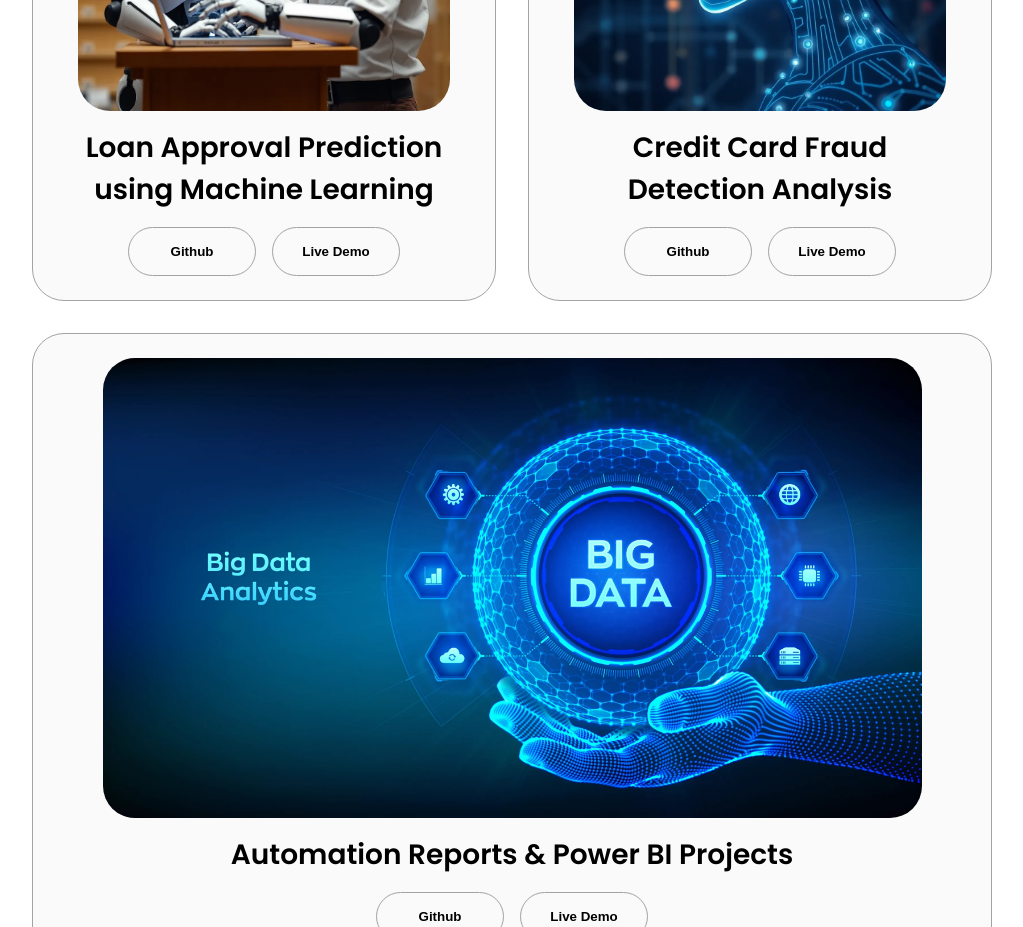
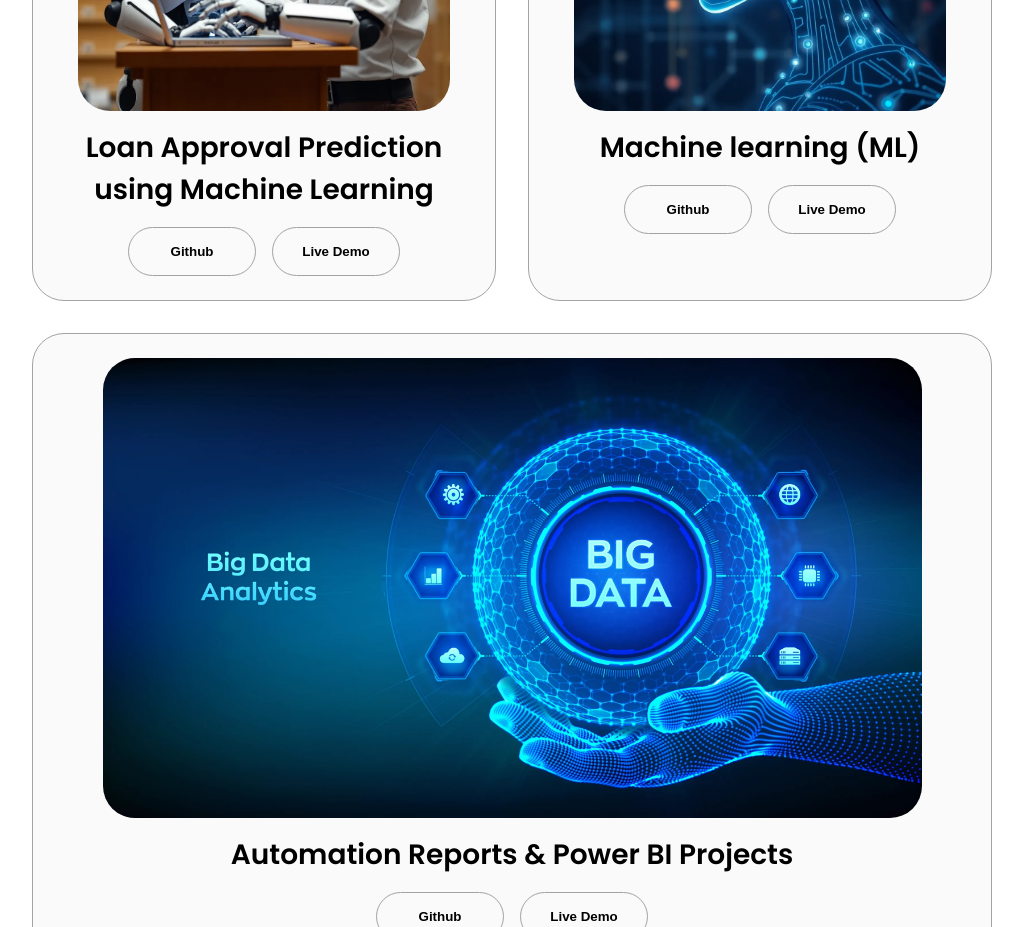
Before and after one commit to Harvey309/Harvey309.github.io, a plain HTML site: page index.html in a window 1280 px wide. Shown: the part 2880-3807 px from the top of the page, without its empty margins (128-1151 px from the left). Drawn offline with Linux system fonts and the light colour scheme.

Commit message:
Update index.html

```diff
--- a/index.html
+++ b/index.html
@@ -133,7 +133,7 @@
             <div class="article-container">
               <img src="assets/robot2.jpg" alt="Project 2" class="project-img" />
             </div>
-            <h2 class="experience-sub-title project-title">Credit Card Fraud Detection Analysis</h2>
+            <h2 class="experience-sub-title project-title">Machine learning (ML)</h2>
             <div class="btn-container">
               <button class="btn btn-color-2 project-btn" onclick="location.href='https://github.com/LINDOSA/Credit-card-fraud-detection-.git'">Github</button>
               <button class="btn btn-color-2 project-btn" onclick="location.href='https://github.com/LINDOSA/Credit-card-fraud-detection-.git'">Live Demo</button>
```
